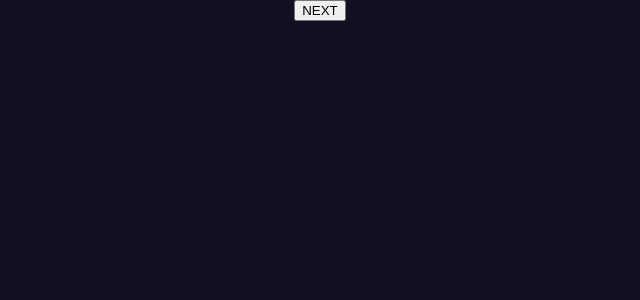
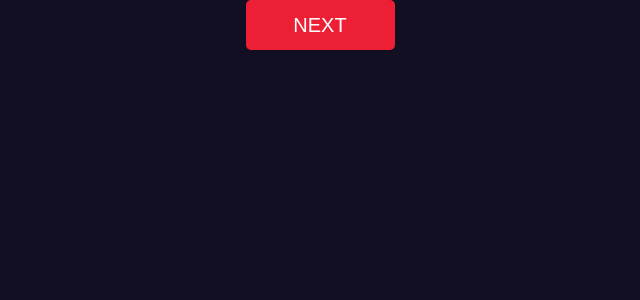
Before and after one commit to paulsaada/newsletter-v2, a React (Create React App) app: page / in a window 1280 px wide. Shown: the top 300 px of the page, without its empty margins (320-960 px from the left). Built offline with nearby package versions, Linux system fonts and the light colour scheme.

Commit message:
linked stylesheet

```diff
--- a/src/components/SubmitButton.jsx
+++ b/src/components/SubmitButton.jsx
@@ -6,7 +6,7 @@ class SubmitButton extends Component {
    render() {
       return (
          <div>
-            <button>NEXT</button>
+            <button className="button">NEXT</button>
          </div>
       );
    }
```
